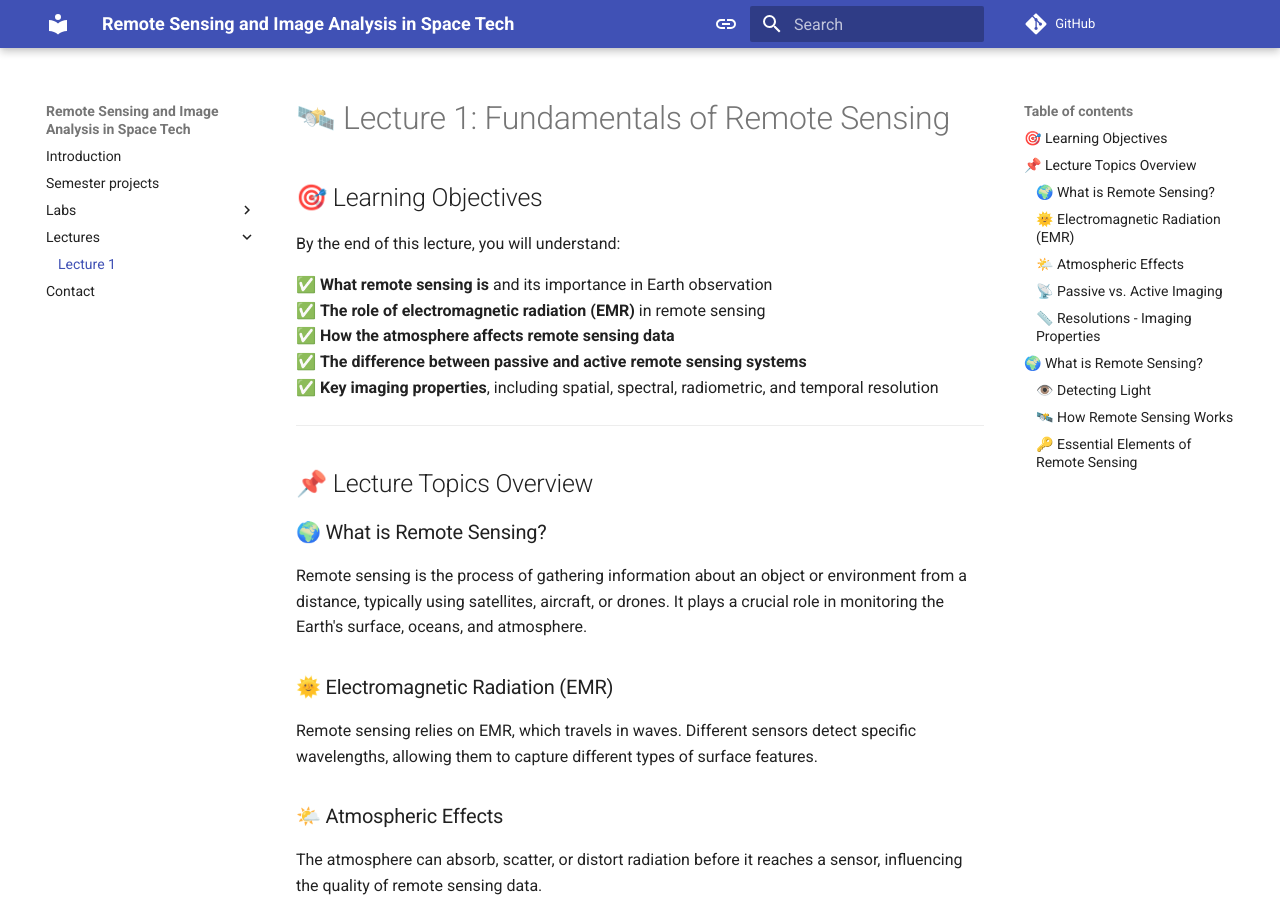
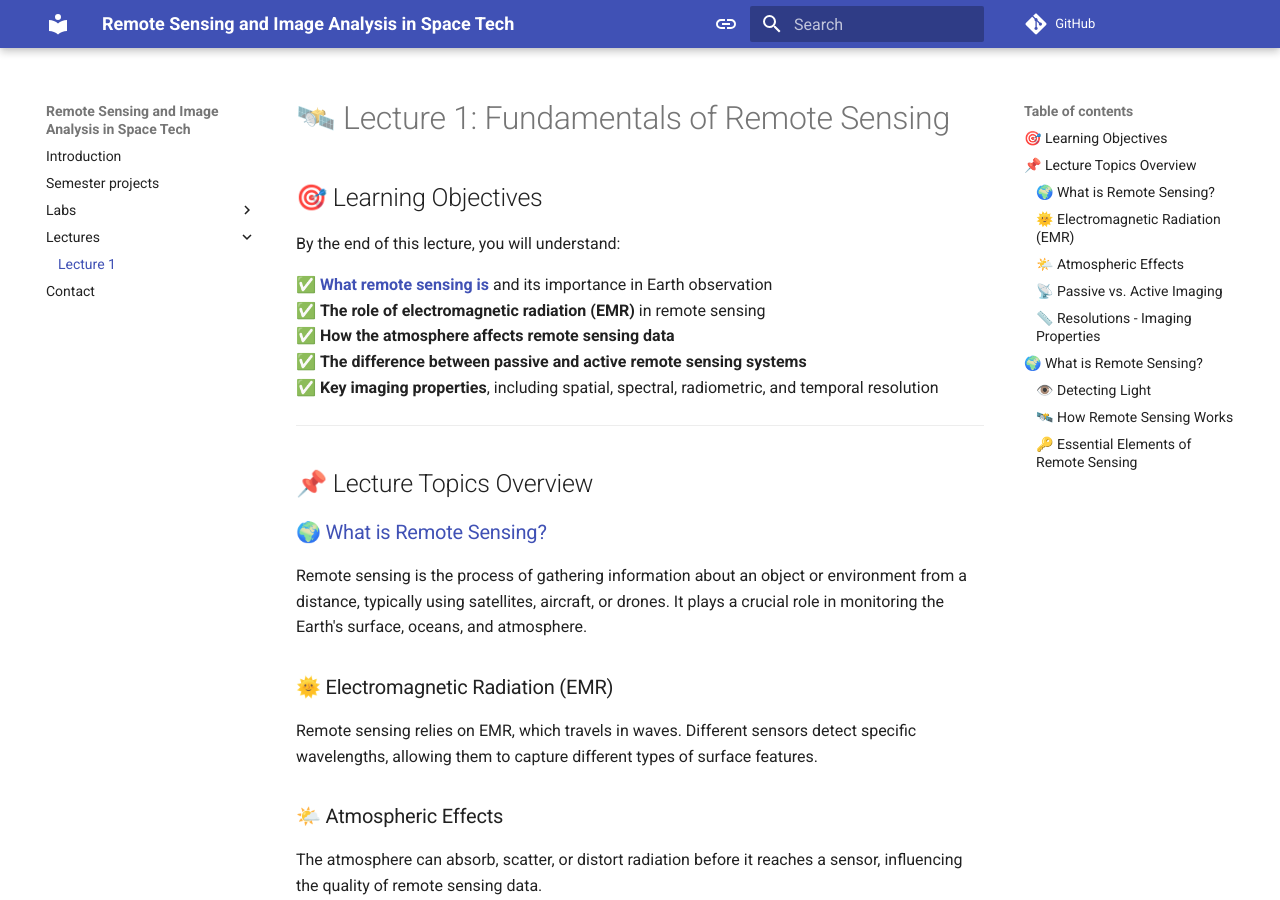
Before and after one commit to eo-agh/eo-course, an MkDocs documentation site: the page built from docs/assets/lectures/lecture_1.md, in a window 1280 px wide and 900 px high. Built offline with MkDocs 1.6.1 and Material for MkDocs 9.7.7, drawn with Linux system fonts in a browser that asks for light colours; comment, search, counter and statistics services are not loaded; part of the change alters nothing that is shown.

```diff
--- a/docs/assets/lectures/lecture_1.md
+++ b/docs/assets/lectures/lecture_1.md
@@ -1,11 +1,10 @@
-
 # 🛰️ Lecture 1: Fundamentals of Remote Sensing
 
 ## 🎯 Learning Objectives
 
 By the end of this lecture, you will understand:
 
-✅ **What remote sensing is** and its importance in Earth observation
+✅ **[What remote sensing is](#-what-is-remote-sensing)** and its importance in Earth observation
 ✅ **The role of electromagnetic radiation (EMR)** in remote sensing
 ✅ **How the atmosphere affects remote sensing data**
 ✅ **The difference between passive and active remote sensing systems**
@@ -15,7 +14,7 @@ By the end of this lecture, you will understand:
 
 ## 📌 Lecture Topics Overview
 
-### 🌍 What is Remote Sensing?
+### 🌍 [What is Remote Sensing?](#-what-is-remote-sensing)
 Remote sensing is the process of gathering information about an object or environment from a distance, typically using satellites, aircraft, or drones. It plays a crucial role in monitoring the Earth's surface, oceans, and atmosphere.
 
 ### 🌞 Electromagnetic Radiation (EMR)
@@ -38,11 +37,13 @@ The quality and usability of remote sensing data depend on different resolution
 
 📌 _In the next sections, we will explore each of these topics in detail with examples and illustrations._
 
+---
+
 ## 🌍 What is Remote Sensing?
 
 Remote sensing is the **process of collecting information** about objects from a distance, without the need for physical contact. It is both a **science and an art**, as it involves obtaining and interpreting data about an object, area, or phenomenon through measurements made by instruments that are not in direct contact with the subject (Lillesand et al., 2015).
 
-![Remote Sensing Illustration](assets/images/lecture1_image1.jpg)
+![Remote Sensing Illustration](./assets/images/lecture1_image1.jpg)
 
 ### 👁️ Detecting Light
 
```
